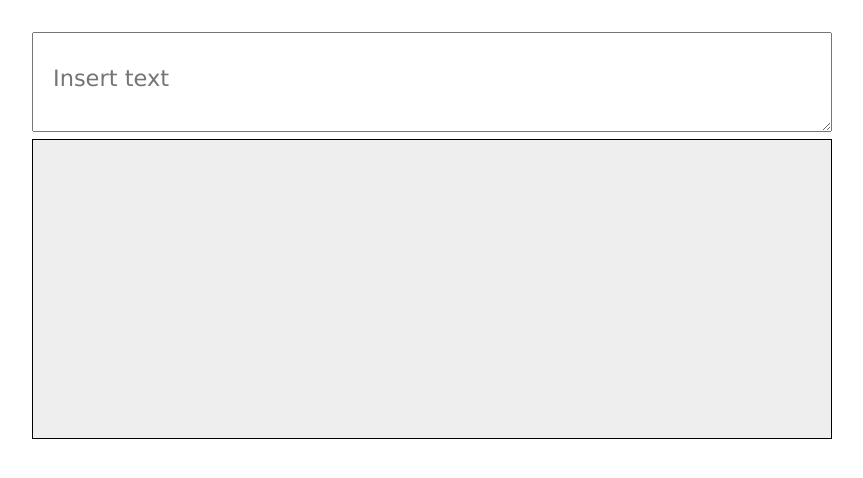
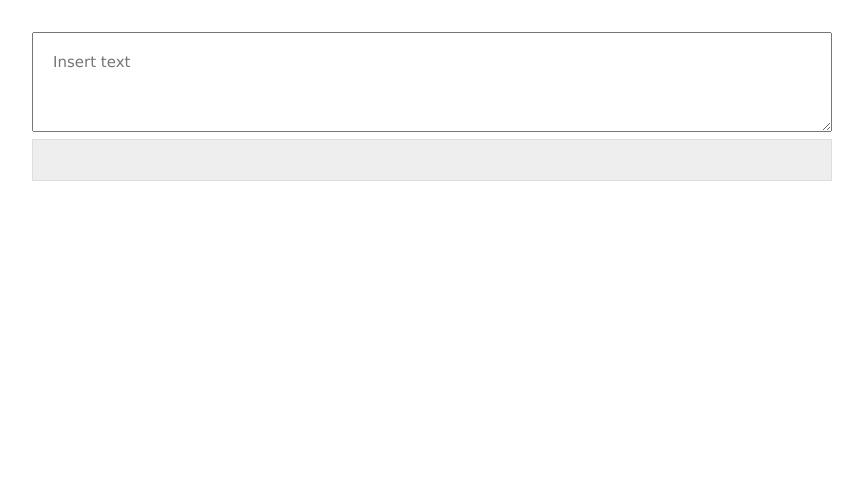
Before and after one commit to TheRabbit42/fic-check, a Vue app: page / in a window 1280 px wide. Shown: the top 478 px of the page, without its empty margins (0-863 px from the left). Built offline with nearby package versions, Linux system fonts and the light colour scheme.

Commit message:
CSS updates

```diff
--- a/src/assets/main.css
+++ b/src/assets/main.css
@@ -31,11 +31,9 @@ a,
 
 .rendered {
   background-color: #eee;
-  border: 1px solid black;
-  color: rgb(42, 42, 42);
-  font: 150%  'Lucida Grande','Lucida Sans Unicode',Verdana,Helvetica,sans-serif,'GNU Unifont';
-  height: 300px;
-  line-height: 50px;
+  border: 1px solid #ddd;
+  color: #404040;
+  font: 100%  'Lucida Grande','Lucida Sans Unicode',Verdana,Helvetica,sans-serif,'GNU Unifont';
   overflow: auto;
   padding: 20px;
 }
@@ -56,9 +54,8 @@ a,
 
 textarea {
   color: rgb(42, 42, 42);
-  font: 150%  'Lucida Grande','Lucida Sans Unicode',Verdana,Helvetica,sans-serif,'GNU Unifont';
+  font: 100%  'Lucida Grande','Lucida Sans Unicode',Verdana,Helvetica,sans-serif,'GNU Unifont';
   height: 100px;
-  line-height: 50px;
   max-width: 100%;
   padding: 20px;
   width: 800px;
@@ -67,6 +64,17 @@ textarea {
 button {
   height: 50px;
   width: 200px;
+}
+
+hr {
+  padding: 20px;
+  border: none;
+  text-align: center;
+  color: rgb(128, 128, 128);
+}
+
+hr::before {
+  content: "— «·» —";
 }
 
 #debug {
@@ -115,6 +123,11 @@ header {
     margin-right: 1rem;
   }
 
+  .output {
+    position: fixed;
+    right: 150px;
+  }
+
   .actions {
     display: none;
   }
```
